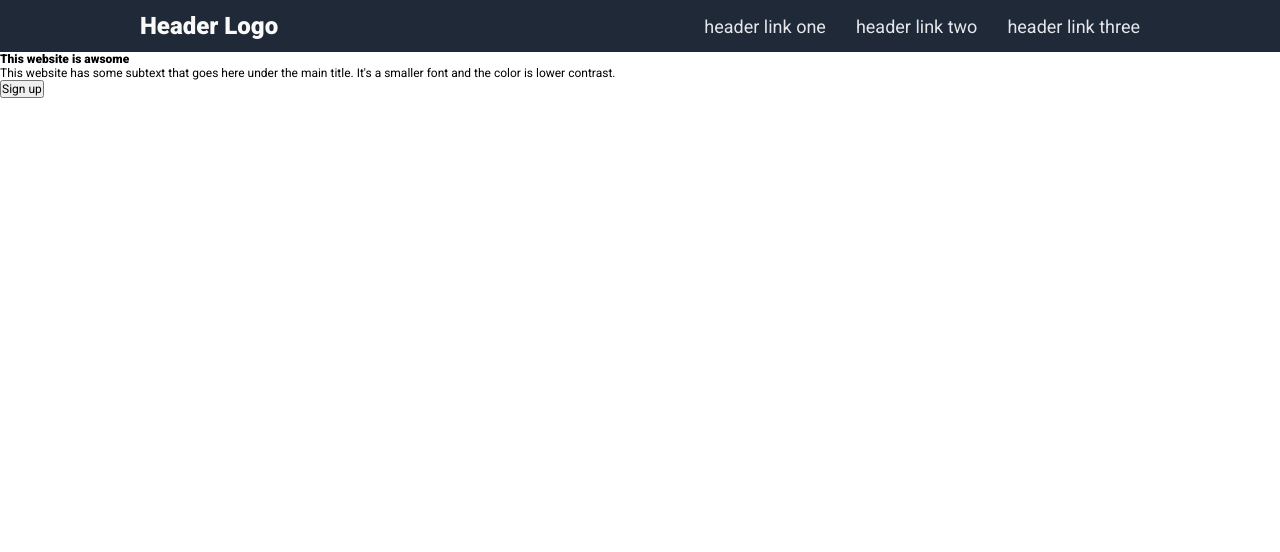
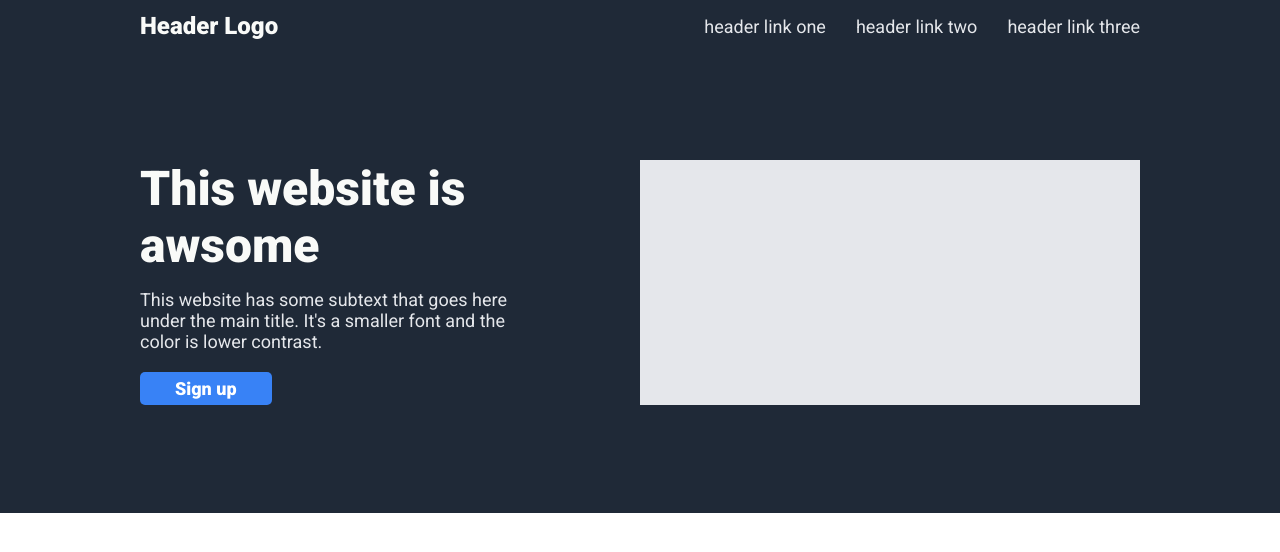
Before and after one commit to mattbuckwell/odin-landing-page, a plain HTML site: page index.html in a window 1280 px wide. Drawn offline with Linux system fonts and the light colour scheme.

Commit message:
Added styling for the hero section to styles.css

```diff
--- a/css/styles.css
+++ b/css/styles.css
@@ -15,6 +15,7 @@
     font-family: "Roboto", sans-serif;
 }
 
+/* ----- NAV section ----- */
 nav {
     background-color: var(--dark-background);
 }
@@ -49,3 +50,48 @@ li.logo {
     color: var(--header-logo);
     font-weight: 900;
 }
+
+/* ----- HERO section ----- */
+.hero {
+    background-color: var(--dark-background);
+    padding: 8rem 0;
+}
+
+.hero-container {
+    display: flex;
+    margin: 0 10% 0 10%;
+    padding: 12px;
+    justify-content: space-between;
+}
+
+.hero-left {
+    width: 40%;
+}
+
+.hero-left h1 {
+    font-size: 4rem;
+    color: var(--header-logo);
+    font-weight: 900;
+}
+
+.hero-left p {
+    font-size: 1.5rem;
+    color: var(--header-link);
+    margin-top: 15px;
+}
+
+.hero-left .btn {
+    background-color: var(--button-color);
+    padding: 6px 35px;
+    border-radius: 5px;
+    border: none;
+    color: #fff;
+    font-size: 1.5rem;
+    margin-top: 20px;
+    font-weight: 900;
+}
+
+.hero-right {
+    background-color: var(--quote-background);
+    width: 50%;
+}
```
